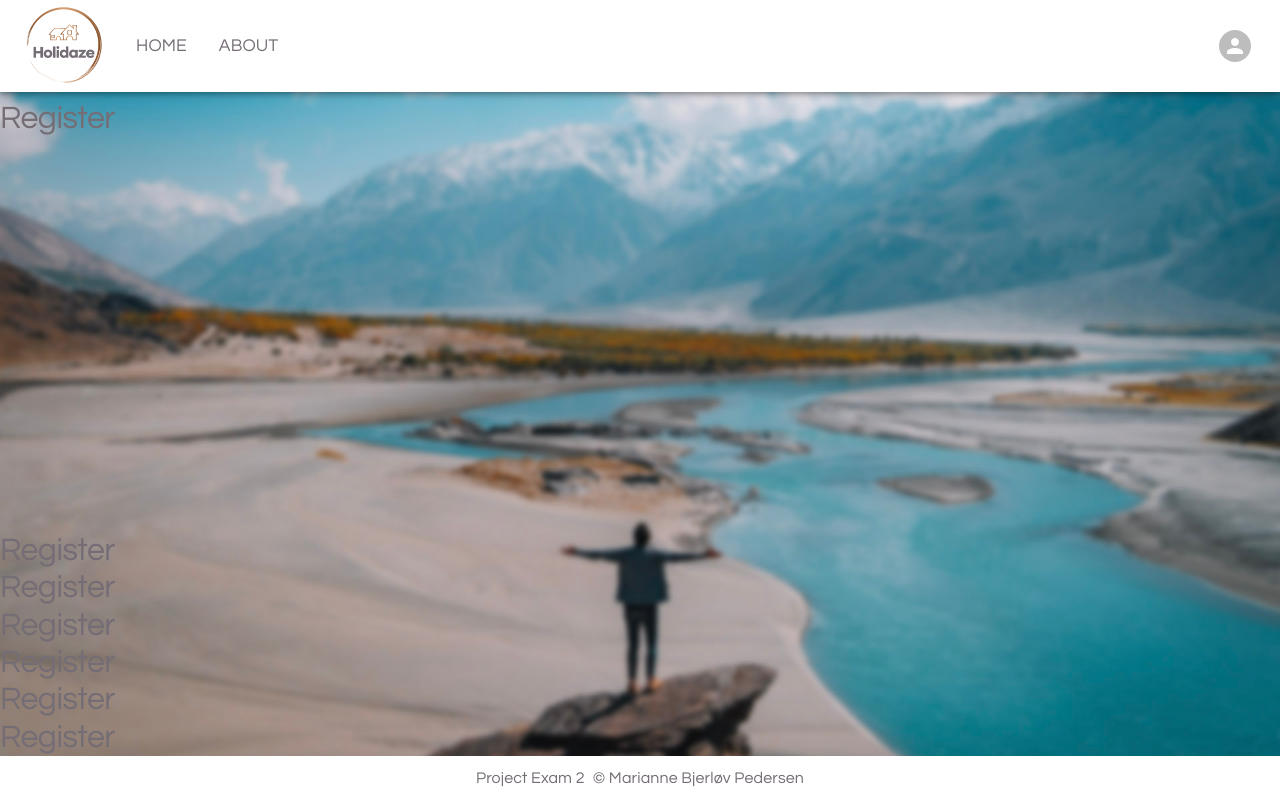
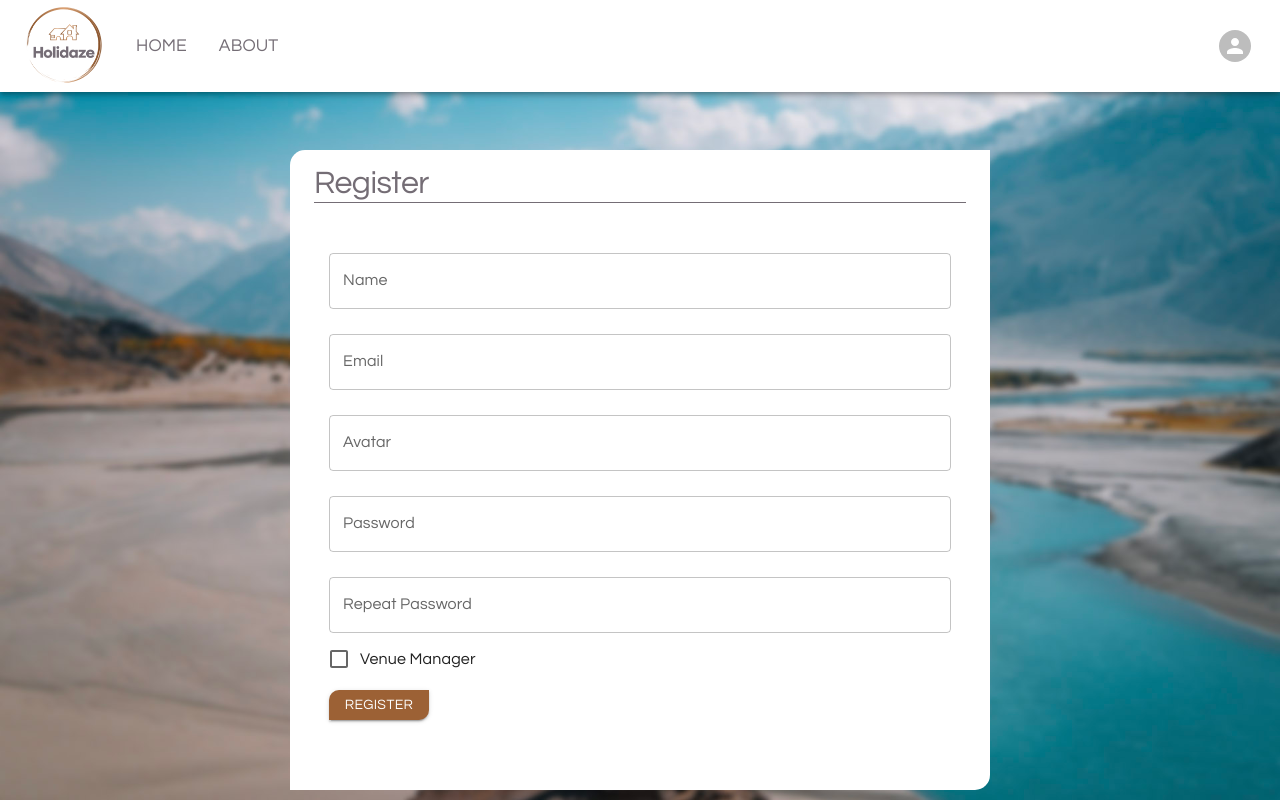
Before and after one commit to Mariannebp/Holidaze, a React (Create React App) app: page /pages/register in a window 1280 px wide. Shown: the top 800 px of the page. Built offline with nearby package versions, Linux system fonts and the light colour scheme.

Commit message:
Created register form with validation

```diff
--- /dev/null
+++ b/src/components/form/registerForm.jsx
@@ -0,0 +1,110 @@
+import React, { useEffect } from "react";
+import { useForm } from 'react-hook-form';
+import { yupResolver } from '@hookform/resolvers/yup';
+import * as yup from 'yup';
+import { Box, Checkbox, FormControlLabel, Typography } from "@mui/material";
+import { red } from "@mui/material/colors";
+import * as g from "../../styles/global";
+
+const schema = yup
+  .object({
+    name: yup
+      .string()
+      .min(3, "You need at least 3 characters")
+      .max(50, "Your name must be 50 characters or less")
+      .required("Enter your name"),
+    email: yup
+      .string()
+      .matches(/^[\w\-.]+@stud.noroff.no$/, "Enter a valid email address")
+      .required("Enter your email address"),
+    avatar: yup
+      .string()
+      .matches(/^(http(s):\/\/.)[-a-zA-Z0-9@:%._+~#=]{2,256}\.[a-z]{2,6}\b([-a-zA-Z0-9@:%_+.~#?&//=]*)$/, "Enter a valid url")
+      .required("Enter a valid url"),
+    password: yup
+      .string()
+      .min(8, "You need at least 8 characters")
+      .max(30, "Make sure to have 30 characters or less")
+      .required("Enter a password"),
+    repeat_password: yup
+      .string()
+      .oneOf([yup.ref("password"), null], "Passwords must match")
+      .required("Repeat your password"),
+  })
+  .required();
+
+/**
+ * Creates the form for new users to register an account, with validation
+ */
+function RegisterForm() {
+  const { register, handleSubmit, formState: { errors }, } = useForm({ resolver: yupResolver(schema) });
+
+  useEffect(() => {
+    document.title = "Holidaze | Register";
+  })
+
+  function onSubmit(data) {
+    console.log(data);
+  }
+
+  return (
+    <Box sx={{ margin: '30px 15px 50px 15px' }}>
+      <Box component="form" onSubmit={handleSubmit(onSubmit)}>
+        <div>
+          <g.TextFieldMain
+            fullWidth
+            id="name"
+            label="Name"
+            {...register(`name`)}
+          />
+          <Typography variant="body2" sx={{ color: red.A700 }}>{errors.name?.message}</Typography>
+        </div>
+        <div>
+          <g.TextFieldMain
+            fullWidth
+            id="email"
+            label="Email"
+            {...register(`email`)}
+          />
+          <Typography variant="body2" sx={{ color: red.A700 }}>{errors.email?.message}</Typography>
+        </div>
+        <div>
+          <g.TextFieldMain
+            fullWidth
+            id="avatar"
+            label="Avatar"
+            type="url"
+            {...register(`avatar`)}
+          />
+          <Typography variant="body2" sx={{ color: red.A700 }}>{errors.avatar?.message}</Typography>
+        </div>
+        <div>
+          <g.TextFieldMain
+            fullWidth
+            id="password"
+            label="Password"
+            type="password"
+            {...register(`password`)}
+          />
+          <Typography variant="body2" sx={{ color: red.A700 }}>{errors.password?.message}</Typography>
+        </div>
+        <div>
+          <g.TextFieldMain
+            fullWidth
+            id="repeat_password"
+            label="Repeat Password"
+            type="password"
+            {...register(`repeat_password`)}
+          />
+          <Typography variant="body2" sx={{ color: red.A700 }}>{errors.repeat_password?.message}</Typography>
+        </div>
+        <div>
+          <FormControlLabel control={<Checkbox />} label="Venue Manager" id="venueManager" {...register(`venueManager`)} />
+        </div>
+        <g.ButtonMain variant="contained" type="submit">REGISTER</g.ButtonMain>
+      </Box>
+    </Box>
+  )
+}
+
+export default RegisterForm;
--- a/src/pages/home/index.jsx
+++ b/src/pages/home/index.jsx
@@ -1,5 +1,5 @@
 import React from "react";
-import { Typography, Box } from "@mui/material";
+import { Typography } from "@mui/material";
 import * as g from "../../styles/global";
 import Venues from "../../components/home/venues";
 
@@ -9,13 +9,13 @@ import Venues from "../../components/home/venues";
 function Home() {
 
   return (
-    <Box sx={{ margin: '50px auto 100px auto', }}>
+    <g.BoxMain>
       <g.ContainerCorner>
         <Typography variant="h1" sx={{ marginBottom: '10px', borderBottom: '1px solid' }}>Book your next Holidaze</Typography>
         <Typography variant="body1">Find your dream location for your next holidaze amongst a variety of unique venues from our verified hosts.</Typography>
       </g.ContainerCorner>
       <Venues />
-    </Box>
+    </g.BoxMain>
   )
 }
 
--- a/src/pages/register/index.jsx
+++ b/src/pages/register/index.jsx
@@ -1,17 +1,19 @@
+import React from "react";
 import { Typography } from "@mui/material";
-import React from "react";
+import * as g from "../../styles/global";
+import RegisterForm from "../../components/form/registerForm";
 
+/**
+ * Renders the content for the Register page
+ */
 function Register() {
   return (
-    <>
-      <Typography variant="h1">Register</Typography>
-      <Typography variant="h1">Register</Typography>
-      <Typography variant="h1">Register</Typography>
-      <Typography variant="h1">Register</Typography>
-      <Typography variant="h1">Register</Typography>
-      <Typography variant="h1">Register</Typography>
-      <Typography variant="h1">Register</Typography>
-    </>
+    <g.BoxMain>
+      <g.ContainerCorner>
+        <Typography variant="h1" sx={{ borderBottom: '1px solid' }}>Register</Typography>
+        <RegisterForm />
+      </g.ContainerCorner>
+    </g.BoxMain>
 
   )
 }
--- /dev/null
+++ b/src/styles/global/boxMain.jsx
@@ -0,0 +1,5 @@
+import { styled, Box } from "@mui/material";
+
+export const BoxMain = styled(Box)(({ theme }) => ({
+  margin: '50px auto 100px auto',
+}));
--- a/src/styles/global/containerCorner.jsx
+++ b/src/styles/global/containerCorner.jsx
@@ -12,14 +12,10 @@ export const ContainerCorner = styled(Container)(({ theme }) => ({
   },
 
   '@media (max-width: 600px)': {
-
     width: '300px',
-
   },
 
   '@media (max-width: 350px)': {
     width: '230px',
-
-    // padding: 'auto 0',
   },
 }))
--- a/src/styles/global/index.jsx
+++ b/src/styles/global/index.jsx
@@ -4,3 +4,5 @@ export { BoxCardContent } from "./boxCardContent";
 export { ButtonMain, ButtonSecond } from "./buttons";
 export { CardContentCont } from "./cardContentCont";
 export { CardMediaMain, CardMediaPlaceholder } from "./cardMedia";
+export { BoxMain } from "./boxMain";
+export { TextFieldMain } from "./textfieldMain";
--- /dev/null
+++ b/src/styles/global/textfieldMain.jsx
@@ -0,0 +1,5 @@
+import { styled, TextField } from "@mui/material";
+
+export const TextFieldMain = styled(TextField)(({ theme }) => ({
+  margin: '20px auto 5px auto',
+}))
```
